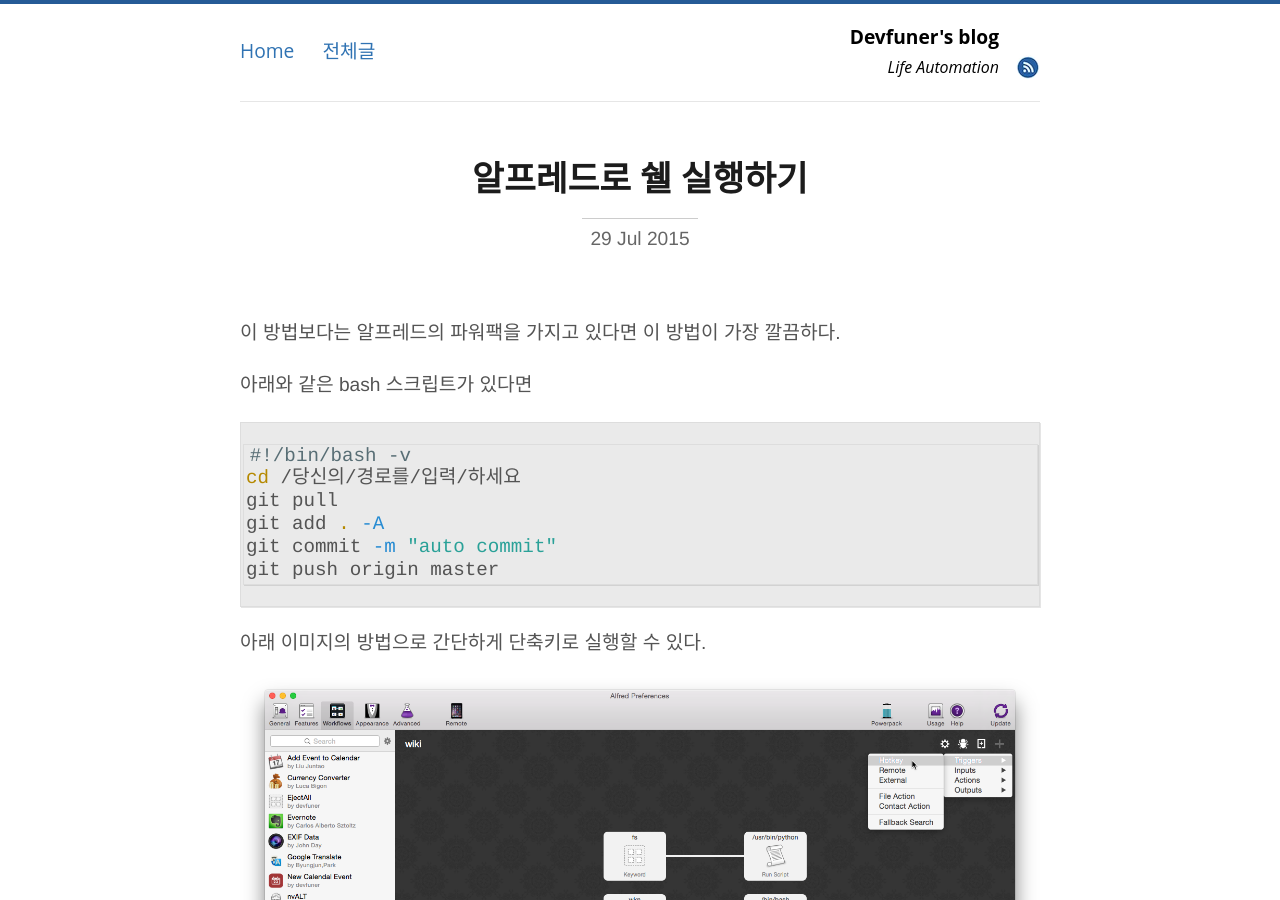
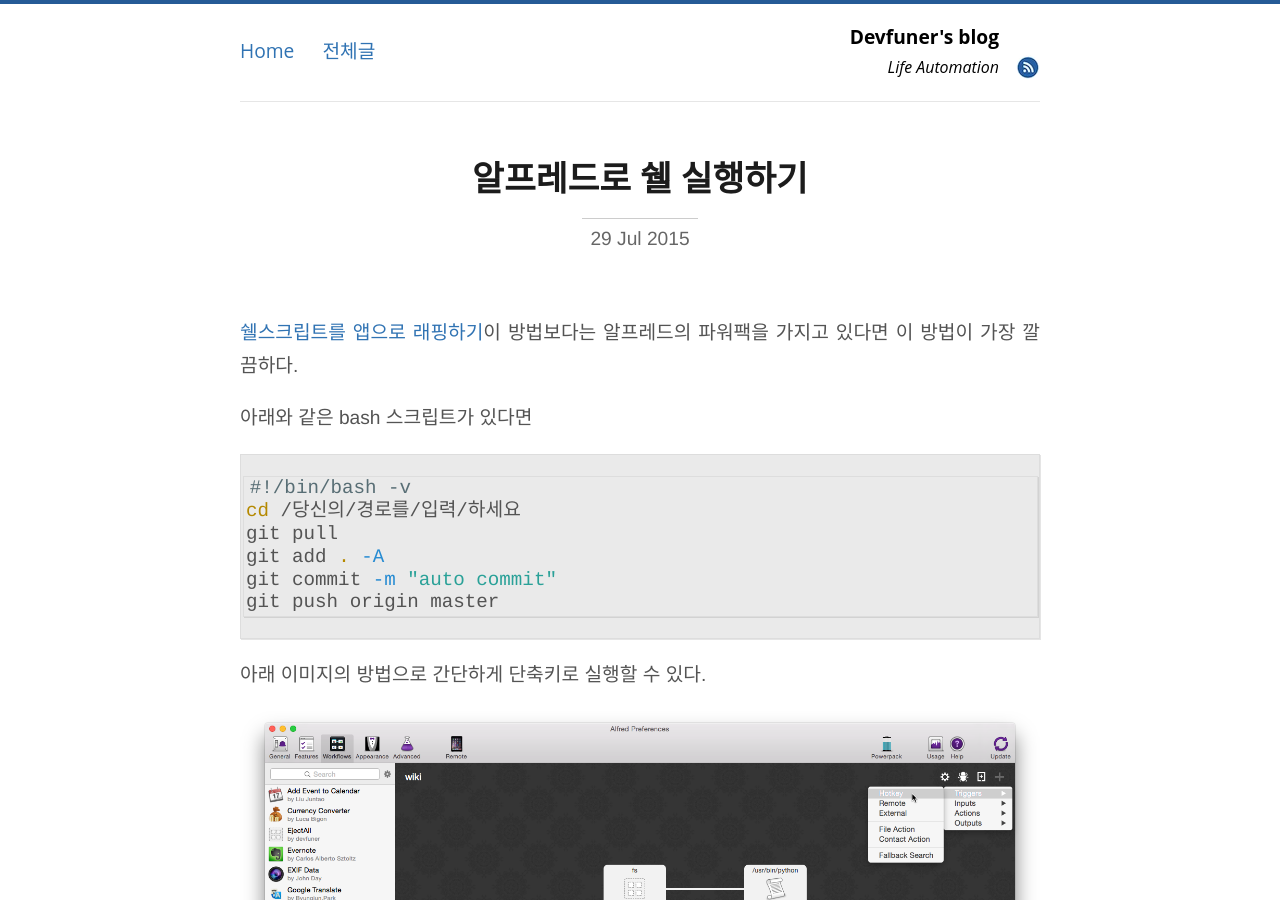
Before and after one commit to devfuner/devfuner.github.com, a Jekyll site: the page built from _posts/2015-07-29-alfred-hotkey.md, in a window 1280 px wide and 900 px high. Built offline with Jekyll 4.4.1, drawn with Linux system fonts in a browser that asks for light colours; Markdown is read by kramdown in place of the engine named in the settings; comment, search, counter and statistics services are not loaded.

Commit message:
auto commit

```diff
--- a/_posts/2015-07-29-alfred-hotkey.md
+++ b/_posts/2015-07-29-alfred-hotkey.md
@@ -5,7 +5,7 @@
 tags: [bash, Alfred, workflow]
 ---
 
-이 방법보다는
+[쉘스크립트를 앱으로 래핑하기](http://devfuner.github.io/blog/2015/07/28/packaged-bash/)이 방법보다는
 알프레드의 파워팩을 가지고 있다면 이 방법이 가장 깔끔하다.
 
 아래와 같은 bash 스크립트가 있다면
```
